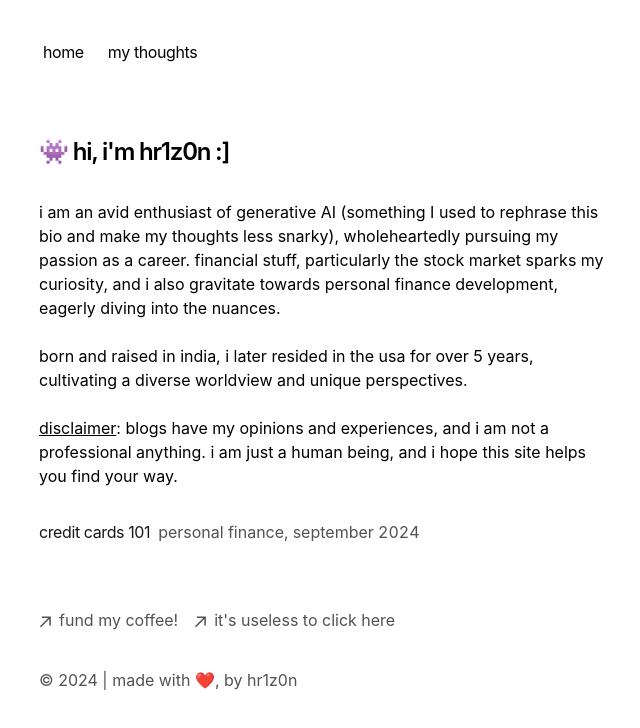
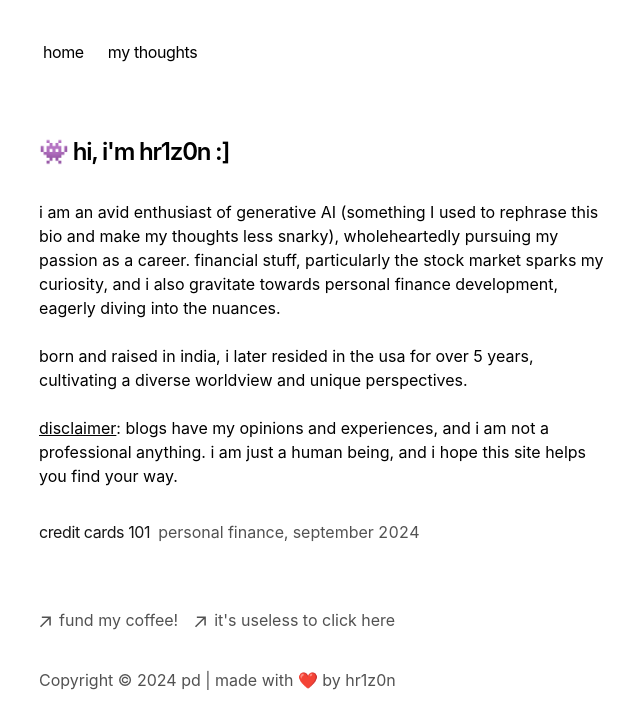
Before and after one commit to pratham-darooka/hr1z0n, a Next.js app: page / in a window 1280 px wide. Shown: the top 728 px of the page, without its empty margins (313-953 px from the left). Built offline with nearby package versions, Linux system fonts and the light colour scheme.

Commit message:
minor fixes

```diff
--- a/app/components/footer.tsx
+++ b/app/components/footer.tsx
@@ -43,7 +43,7 @@ export default function Footer() {
         </li>
       </ul>
       <p className="mt-8 text-neutral-600 dark:text-neutral-300">
-        © {new Date().getFullYear()} | made with ❤️, by hr1z0n
+        Copyright © {new Date().getFullYear()} pd | made with ❤️ by hr1z0n
       </p>
     </footer>
   )
--- a/app/layout.tsx
+++ b/app/layout.tsx
@@ -15,10 +15,10 @@ export const metadata: Metadata = {
     default: 'hr1z0n',
     template: '%s | hr1z0n',
   },
-  description: 'This is my portfolio.',
+  description: 'someplace to express my thoughts and experiences.',
   openGraph: {
     title: 'hr1z0n',
-    description: 'Thoughts and experiences.',
+    description: 'someplace to express my thoughts and experiences.',
     url: baseUrl,
     siteName: 'hr1z0n',
     locale: 'en_US',
```
